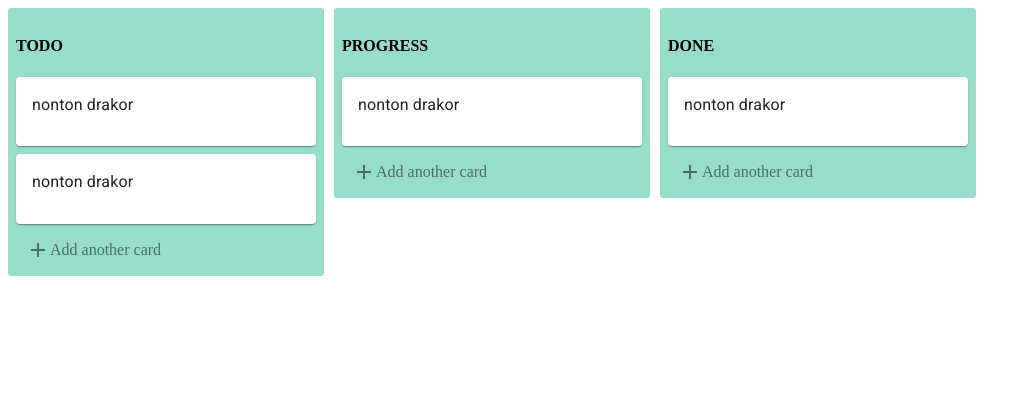
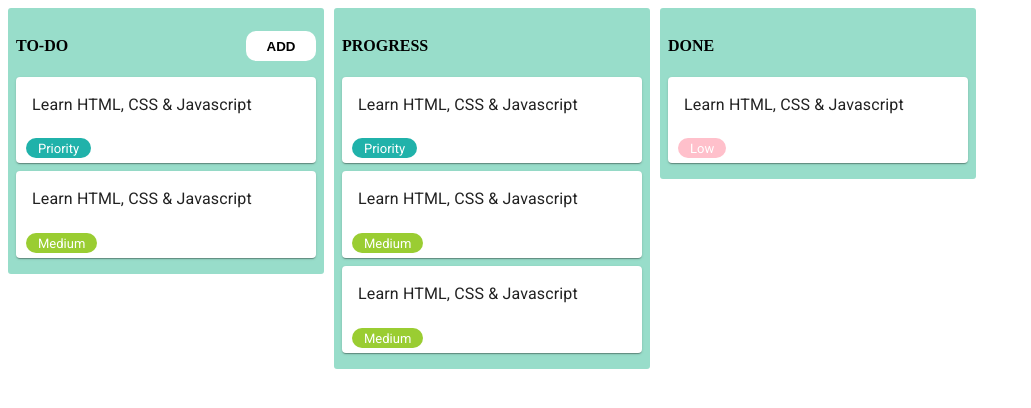
Before and after one commit to galuhraka/qubisa-todo-list, a React (Create React App) app: page / in a window 1280 px wide. Shown: the top 408 px of the page, without its empty margins (0-1031 px from the left). Built offline with nearby package versions, Linux system fonts and the light colour scheme; data requests are answered from the project's data file.

Commit message:
new design

```diff
--- a/database/db.json
+++ b/database/db.json
@@ -1,50 +1,51 @@
 {
-  "posts": [
+  "data": [
     {
-      "id_post": 1,
-      "title": "TODO",
-      "cards": [
+      "id": 1,
+      "title": "TO-DO",
+      "todo": [
         {
-          "id_card": 1,
-          "text": "PMPL ID SPRING"
+          "id": 1,
+          "text": "Learn HTML, CSS & Javascript",
+          "label": "Priority"
         },
         {
-          "id_card": 2,
-          "text": "PMPL ID VALKYRE "
+          "id": 2,
+          "text": "Learn HTML, CSS & Javascript",
+          "label": "Medium"
         }
       ]
     },
     {
-      "id_post": 2,
+      "id": 2,
       "title": "PROGRESS",
-      "cards": [
+      "todo": [
         {
-          "id_card": 1,
-          "text": "Game Bakso Simulator"
+          "id": 1,
+          "text": "Learn HTML, CSS & Javascript",
+          "label": "Priority"
         },
         {
-          "id_card": 2,
-          "text": "Game Warnet Simulator"
+          "id": 2,
+          "text": "Learn HTML, CSS & Javascript",
+          "label": "Medium"
         },
         {
-          "id_card": 3,
-          "text": "Drama Korea - Mouse"
-        },
-        {
-          "id_card": 4,
-          "text": "Drama Korea - Goblin"
+          "id": 3,
+          "text": "Learn HTML, CSS & Javascript",
+          "label": "Medium"
         }
       ]
     },
     {
-      "id_post": 3,
+      "id": 3,
       "title": "DONE",
-      "cards": [
+      "todo": [
         {
-          "id_card": 1,
-          "text": "Re-Install Android"
+          "id": 1,
+          "text": "Learn HTML, CSS & Javascript",
+          "label": "Low"
         }
-
       ]
     }
   ]
--- a/src/screen/dashboard/Dashboard2.js
+++ b/src/screen/dashboard/Dashboard2.js
@@ -1,59 +1,59 @@
-import { Card, CardContent, Typography } from "@mui/material";
-import React, { useState } from "react";
-import { ActionButton } from "../../components/rootcomponents";
-
-const data = [
-  {
-    id: 1,
-    title: "TODO",
-    cards: [
-      {
-        id_cards: 1,
-        text: "nonton drakor",
-      },
-      {
-        id_cards: 2,
-        text: "nonton drakor",
-      },
-    ],
-  },
-  {
-    id: 2,
-    title: "PROGRESS",
-    cards: [
-      {
-        id_cards: 1,
-        text: "nonton drakor",
-      },
-    ],
-  },
-  {
-    id: 3,
-    title: "DONE",
-    cards: [
-      {
-        id_cards: 1,
-        text: "nonton drakor",
-      },
-    ],
-  },
-];
+/* eslint-disable react-hooks/exhaustive-deps */
+import { Card, CardContent, Chip, Typography } from "@mui/material";
+import React, { useEffect } from "react";
+import { useDispatch, useSelector } from "react-redux";
+import { getPosts } from "../../store-redux/features/postSlice";
 
 const Dashboard2 = () => {
+  const dispatch = useDispatch();
+
+  const { posts, loading } = useSelector((state) => state.post);
+
+  useEffect(() => {
+    dispatch(getPosts());
+  }, []);
+
+  if (loading) {
+    return <h2>Loading...</h2>;
+  }
+
   return (
     <>
       <div style={styles.listContainer}>
-        {data.map((item) => (
+        {posts?.map((post) => (
           <div style={styles.container}>
-            <h4>{item.title}</h4>
-            {item.cards.map((index) => (
-              <Card style={styles.cardContainer}>
+            <div style={styles.header}>
+              <h4 key={post.id}>{post.title}</h4>
+              {post.title === "TO-DO" ? (
+                <button style={styles.addBtn}>ADD</button>
+              ) : (
+                ""
+              )}
+            </div>
+            {post?.todo.map((list) => (
+              <Card key={list.id} style={styles.cardContainer}>
                 <CardContent>
-                  <Typography gutterBottom>{index.text}</Typography>
+                  <Typography gutterBottom>{list.text}</Typography>
                 </CardContent>
+                <div style={{ marginLeft: 10, marginBottom: 5 }}>
+                  <Chip
+                    label={list.label}
+                    style={{
+                      backgroundColor:
+                        list.label === "Priority"
+                          ? "lightseagreen"
+                          : "" || list.label === "Medium"
+                          ? "yellowgreen"
+                          : "" || list.label === "Low"
+                          ? "pink"
+                          : "",
+                      color: "white",
+                      height: 20,
+                    }}
+                  />
+                </div>
               </Card>
             ))}
-            <ActionButton />
           </div>
         ))}
       </div>
@@ -77,6 +77,21 @@ const styles = {
   cardContainer: {
     marginBottom: 8,
   },
+  header: {
+    display: "flex",
+    flexDirection: "row",
+    justifyContent: "space-between",
+  },
+  addBtn: {
+    height: 30,
+    width: 70,
+    alignSelf: "center",
+    border: "none",
+    backgroundColor: "#fff",
+    borderRadius: 10,
+    cursor: "pointer",
+    fontWeight: "700",
+  },
 };
 
 export default Dashboard2;
--- a/src/store-redux/features/postSlice.js
+++ b/src/store-redux/features/postSlice.js
@@ -1,29 +1,14 @@
 /* eslint-disable no-const-assign */
 import { createSlice, createAsyncThunk } from "@reduxjs/toolkit";
-import axios from "axios";
-
-const postID = 4;
 
 export const getPosts = createAsyncThunk("posts/getPosts", async () => {
-  return fetch("http://localhost:3000/posts").then((res) => res.json());
+  return fetch("http://localhost:3004/data").then((res) => res.json());
 });
-
-export const createPost = createAsyncThunk(
-  "posts/createPost",
-  async ({ id, title, cards }) => {
-    const response = await axios.get("http://localhost:3000/posts", {
-      id,
-      title,
-      cards,
-    });
-    return response.data;
-  }
-);
 
 const postSlice = createSlice({
   name: "posts",
   initialState: {
-    posts: [],
+    data: [],
     loading: false,
   },
   extraReducers: (builder) => {
@@ -39,13 +24,6 @@ const postSlice = createSlice({
     builder.addCase(getPosts.rejected, (state, action) => {
       state.loading = false;
     });
-
-    builder.addCase(createPost.fulfilled, (state, action) => {
-      state.posts.id = postID += 1;
-      state.posts.title = action.payload.title;
-      state.posts.cards = [];
-      state.loading = false;
-    });
   },
 });
 
```
Also changed, not shown: src/store-redux/features/createTodoSlice.js (added).
